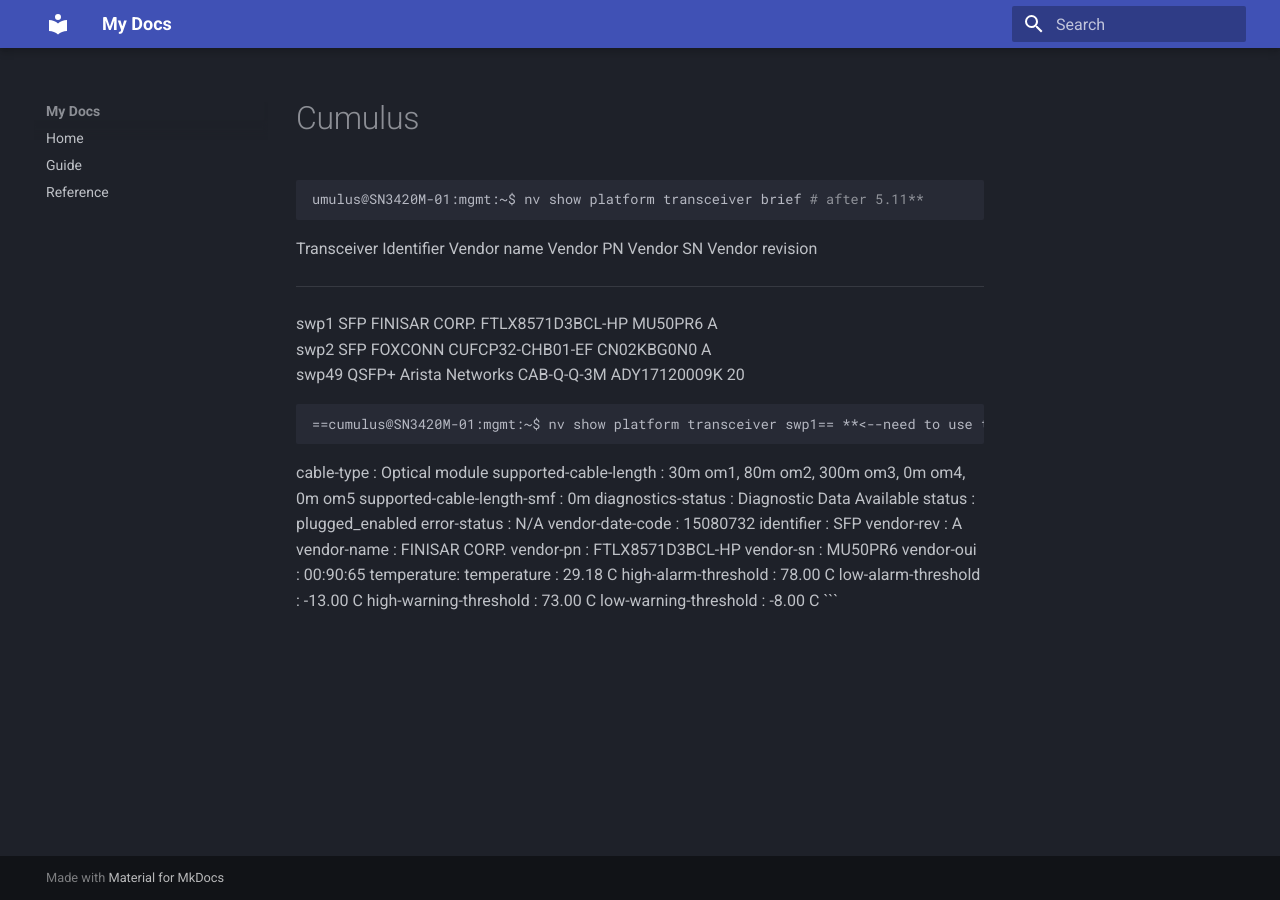
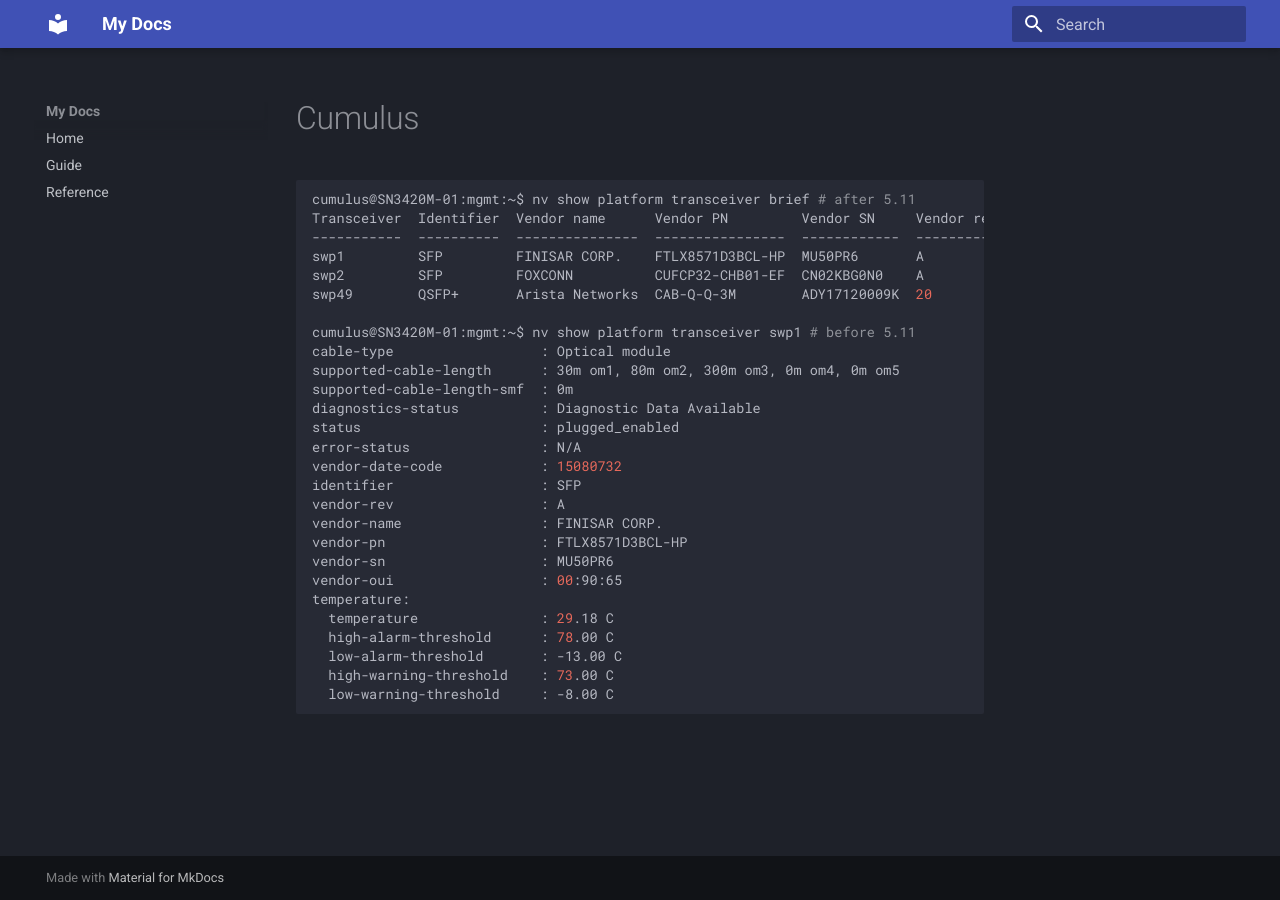
Before and after one commit to hjma29/grafana-prometheus-hpe-greenlake-com-nvidia, an MkDocs documentation site: the page built from docs/cumulus.md, in a window 1280 px wide. Built offline with MkDocs 1.6.1 and Material for MkDocs 9.7.7, drawn with Linux system fonts in a browser that asks for light colours.

Commit message:
250911-19:40 on hj-air15

````diff
--- a/docs/cumulus.md
+++ b/docs/cumulus.md
@@ -1,16 +1,13 @@
 
 ```sh
-umulus@SN3420M-01:mgmt:~$ nv show platform transceiver brief # after 5.11**
-```
+cumulus@SN3420M-01:mgmt:~$ nv show platform transceiver brief # after 5.11
 Transceiver  Identifier  Vendor name      Vendor PN         Vendor SN     Vendor revision
 -----------  ----------  ---------------  ----------------  ------------  ---------------
 swp1         SFP         FINISAR CORP.    FTLX8571D3BCL-HP  MU50PR6       A
 swp2         SFP         FOXCONN          CUFCP32-CHB01-EF  CN02KBG0N0    A
 swp49        QSFP+       Arista Networks  CAB-Q-Q-3M        ADY17120009K  20
-```
 
-==cumulus@SN3420M-01:mgmt:~$ nv show platform transceiver swp1== **<--need to use this command after 5.11**
-```
+cumulus@SN3420M-01:mgmt:~$ nv show platform transceiver swp1 # before 5.11
 cable-type                  : Optical module
 supported-cable-length      : 30m om1, 80m om2, 300m om3, 0m om4, 0m om5
 supported-cable-length-smf  : 0m
````
